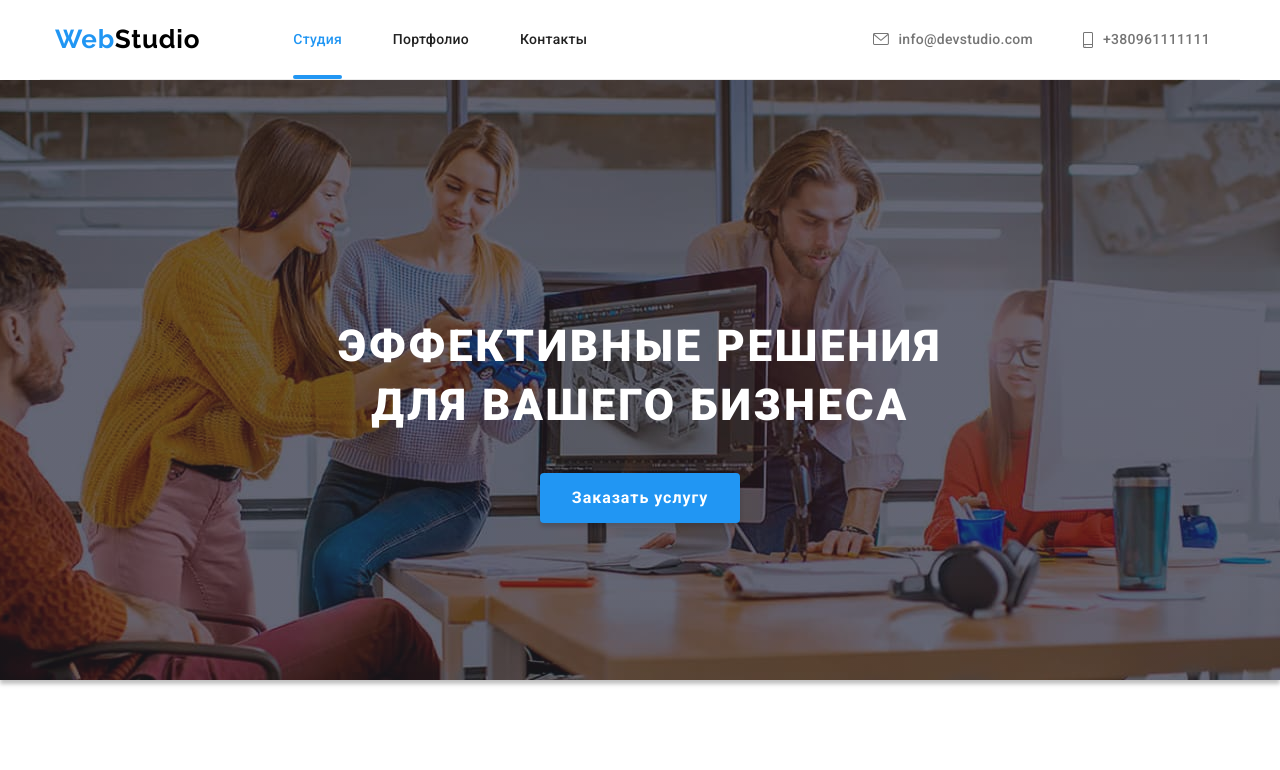
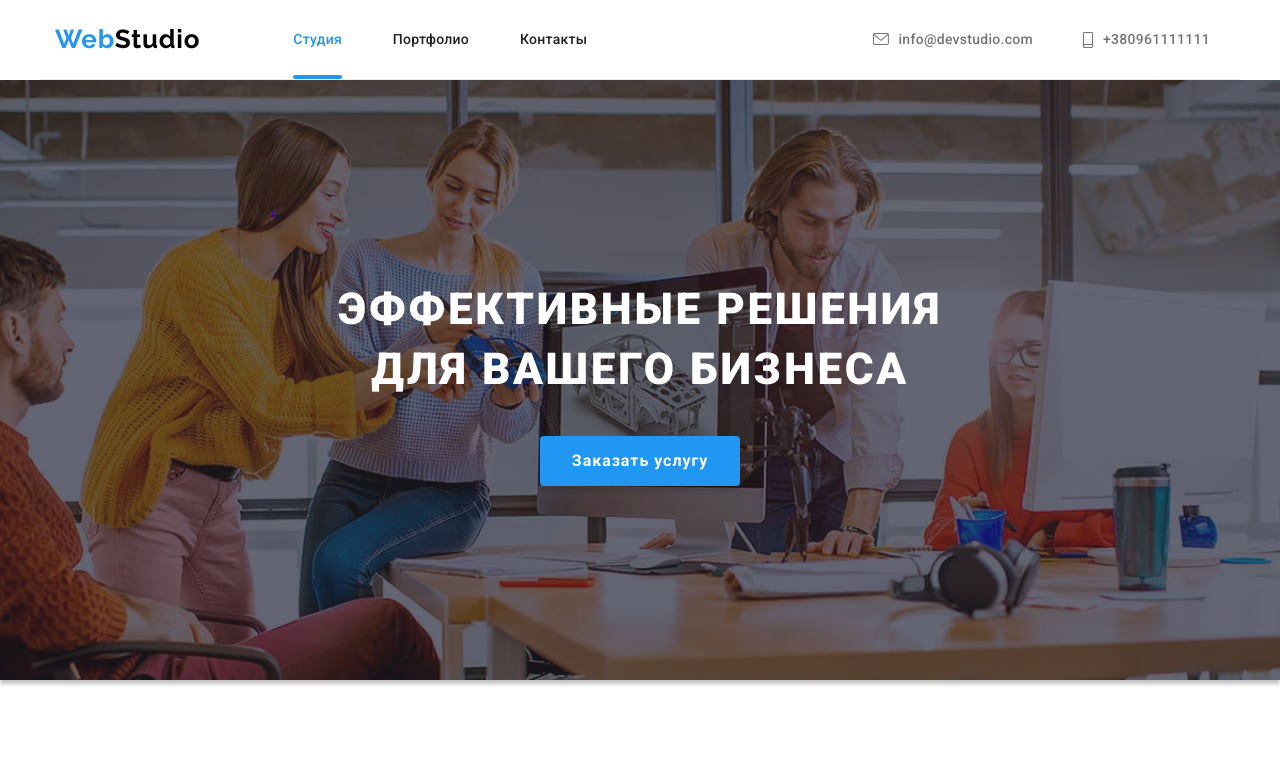
Before and after one commit to Tonya-Shyva/goit-markup-hw-07, a plain HTML site: page index.html in a window 1280 px wide. Shown: the top 770 px of the page. Drawn offline with nearby package versions, Linux system fonts and the light colour scheme.

Commit message:
minus margin-top for h1...h3

```diff
--- a/sass/utils/_placeholder.scss
+++ b/sass/utils/_placeholder.scss
@@ -11,3 +11,9 @@ p {
   margin-top: 0px;
   margin-bottom: 0px;
 }
+
+h1,
+h2,
+h3 {
+  margin-top: 0;
+}
```
Also changed, not shown: css/main.css, css/main.min.css, css/portfolio.css, css/portfolio.min.css, 4 other files.
